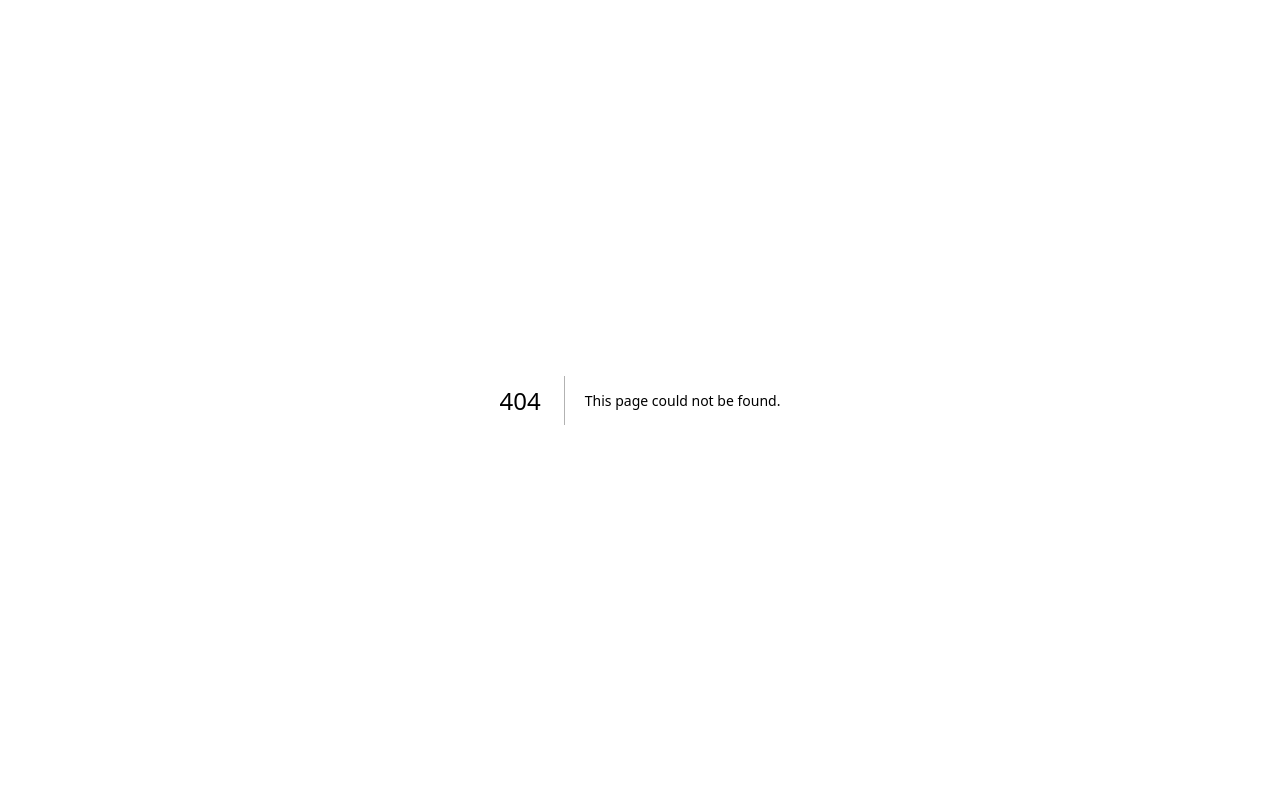
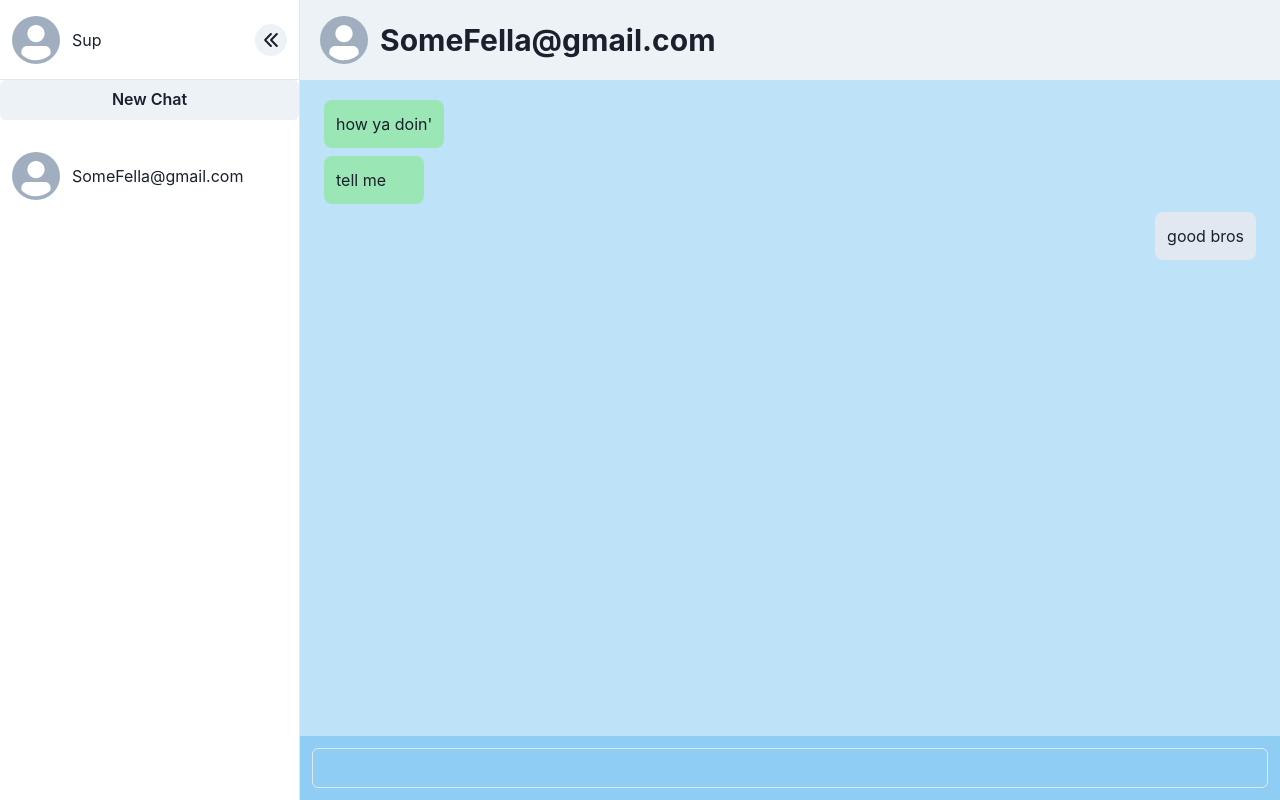
Before and after one commit to Scr00b1e/chat-app, a Next.js app: page /chat/1 in a window 1280 px wide. Before the commit this address had no page. Built offline with nearby package versions, Linux system fonts and the light colour scheme.

Commit message:
basic ui is done

```diff
--- a/src/app/page.tsx
+++ b/src/app/page.tsx
@@ -8,7 +8,7 @@ export default function Home() {
   return (
     <ChakraProvider>
       {/* <Login /> */}
-      <Sidebar />
+      {/* <Sidebar /> */}
     </ChakraProvider>
   )
 }
--- a/src/components/Sidebar.tsx
+++ b/src/components/Sidebar.tsx
@@ -14,7 +14,7 @@ const Sidebar = () => {
     }
 
     return (
-        <Flex w={'300px'} h='100vh'
+        <Flex w={'300px'}
             borderEnd={'1px solid'} borderColor='gray.200' direction={'column'}>
 
             <Flex w='100%' h='80px' align={'center'} justifyContent='space-between'
@@ -28,23 +28,7 @@ const Sidebar = () => {
 
             <Button marginBottom={5}>New Chat</Button>
 
-            <Flex overflowX={'hidden'} overflowY={'scroll'} direction='column' sx={{ scrollbarWidth: "none" }}>
-                <Chat />
-                <Chat />
-                <Chat />
-                <Chat />
-                <Chat />
-                <Chat />
-                <Chat />
-                <Chat />
-                <Chat />
-                <Chat />
-                <Chat />
-
-                <Chat />
-                <Chat />
-                <Chat />
-                <Chat />
+            <Flex overflowY={'scroll'} direction='column' sx={{ scrollbarWidth: "none" }} flex={1}>
                 <Chat />
             </Flex>
 
--- /dev/null
+++ b/src/pages/chat/[id].tsx
@@ -0,0 +1,49 @@
+import Sidebar from '@/components/Sidebar'
+import { Avatar, Button, ChakraProvider, Flex, FormControl, Heading, Input, Text } from '@chakra-ui/react'
+import React from 'react'
+
+const TopBar = () => {
+    return (
+        <Flex bg={'gray.100'} h='80px' w={'100%'} align='center' p={5}>
+            <Avatar marginEnd={3} />
+            <Heading size={'lg'}>SomeFella@gmail.com</Heading>
+        </Flex>
+    )
+}
+
+const BottomBar = () => {
+    return (
+        <FormControl bg={'blue.200'} w='100%' p={3}>
+            <Input type={'Type a message...'} autoComplete='off' />
+            <Button type='submit' hidden>Sumbit</Button>
+        </FormControl>
+    )
+}
+
+const ChatId = () => {
+    return (
+        <ChakraProvider>
+            <Flex h={'100vh'}>
+                <Sidebar />
+                <Flex bg={'blue.100'} flex={1} direction='column'>
+                    <TopBar />
+                    <Flex flex={1} direction='column' pt={4} mx={5}>
+                        <Flex bg={'green.200'} w='fit-content' minWidth={'100px'} borderRadius='lg' p={3} m={1}>
+                            <Text>how ya doin'</Text>
+                        </Flex>
+                        <Flex bg={'green.200'} w='fit-content' minWidth={'100px'} borderRadius='lg' p={3} m={1}>
+                            <Text>tell me</Text>
+                        </Flex>
+                        <Flex bg={'gray.200'} w='fit-content' minWidth={'100px'} borderRadius='lg' p={3} m={1}
+                            alignSelf='end'>
+                            <Text>good bros</Text>
+                        </Flex>
+                    </Flex>
+                    <BottomBar />
+                </Flex>
+            </Flex>
+        </ChakraProvider>
+    )
+}
+
+export default ChatId
```
